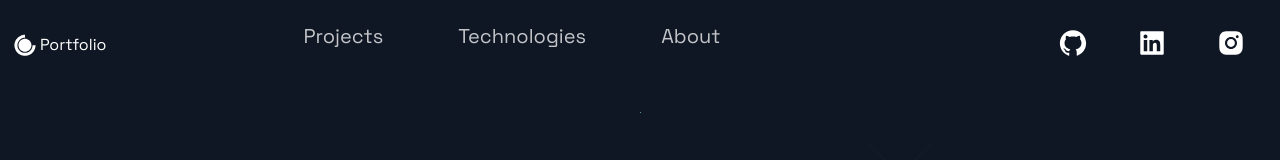
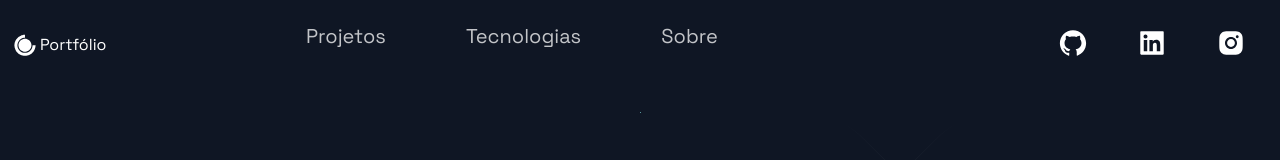
Before and after one commit to jefim9413/Portf-lio, a Next.js app: page / in a window 1280 px wide. Shown: the top 160 px of the page. Built offline with nearby package versions, Linux system fonts and the light colour scheme.

Commit message:
finalizando alterações do componente Header

```diff
--- a/src/components/Header/Header.js
+++ b/src/components/Header/Header.js
@@ -12,24 +12,24 @@ const Header = () =>  (
     <Div1>
       <Link href="/">
         <a style={{ display: 'flex', alignItems: 'center', color:"white" }}>
-          <DiCssdeck size="3rem" /> <span>Portfolio</span>
+          <DiCssdeck size="3rem" /> <span>Portfólio</span>
         </a>
       </Link>
     </Div1>
     <Div2>
       <li>
         <Link href="#projects">
-          <NavLink>Projects</NavLink>
+          <NavLink>Projetos</NavLink>
         </Link>
       </li>
       <li>
         <Link href="#tech">
-          <NavLink>Technologies</NavLink>
+          <NavLink>Tecnologias</NavLink>
         </Link>
       </li>
       <li>
         <Link href="#about">
-          <NavLink>About</NavLink>
+          <NavLink>Sobre</NavLink>
         </Link>
       </li>
     </Div2>
```
